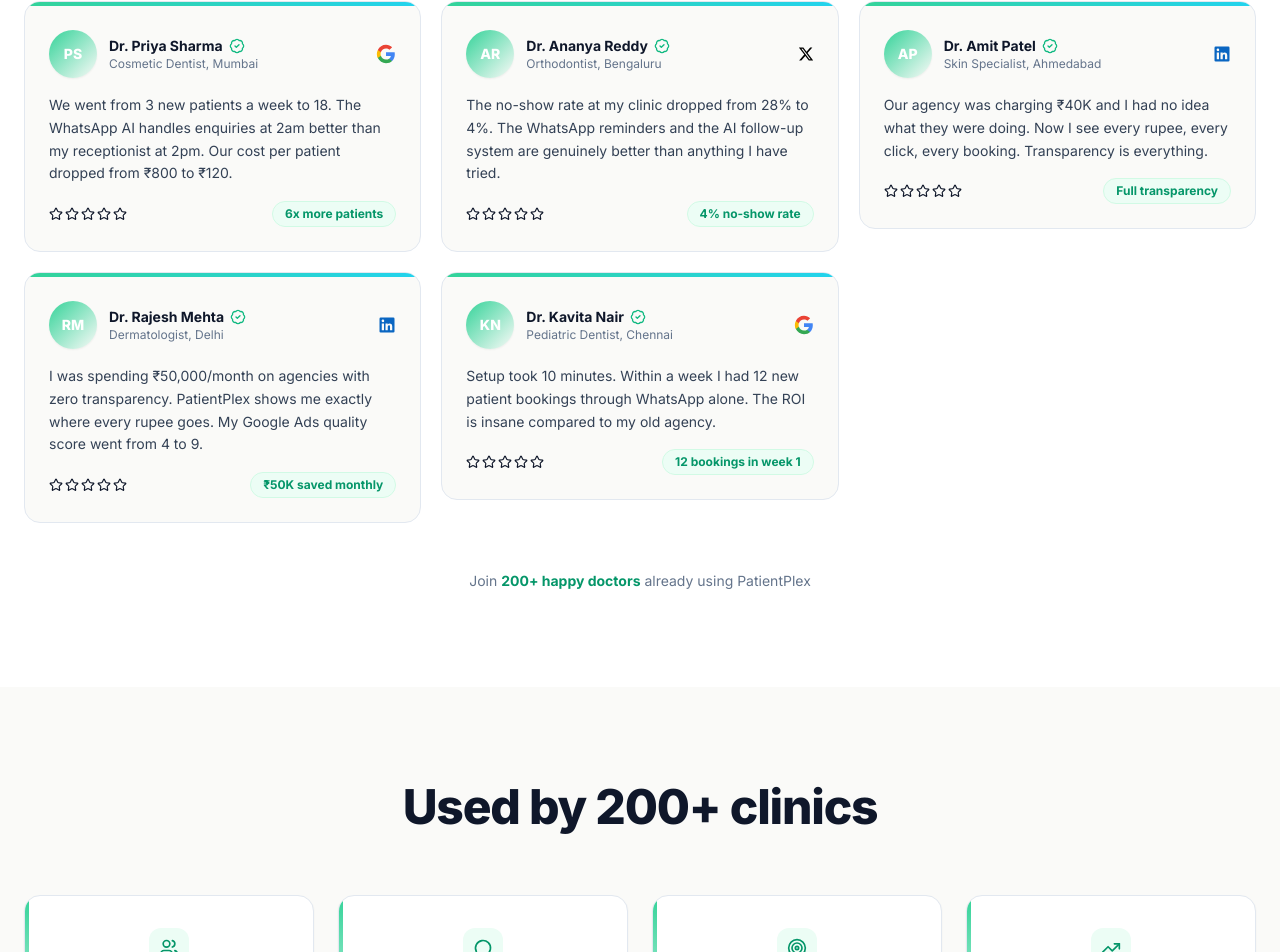
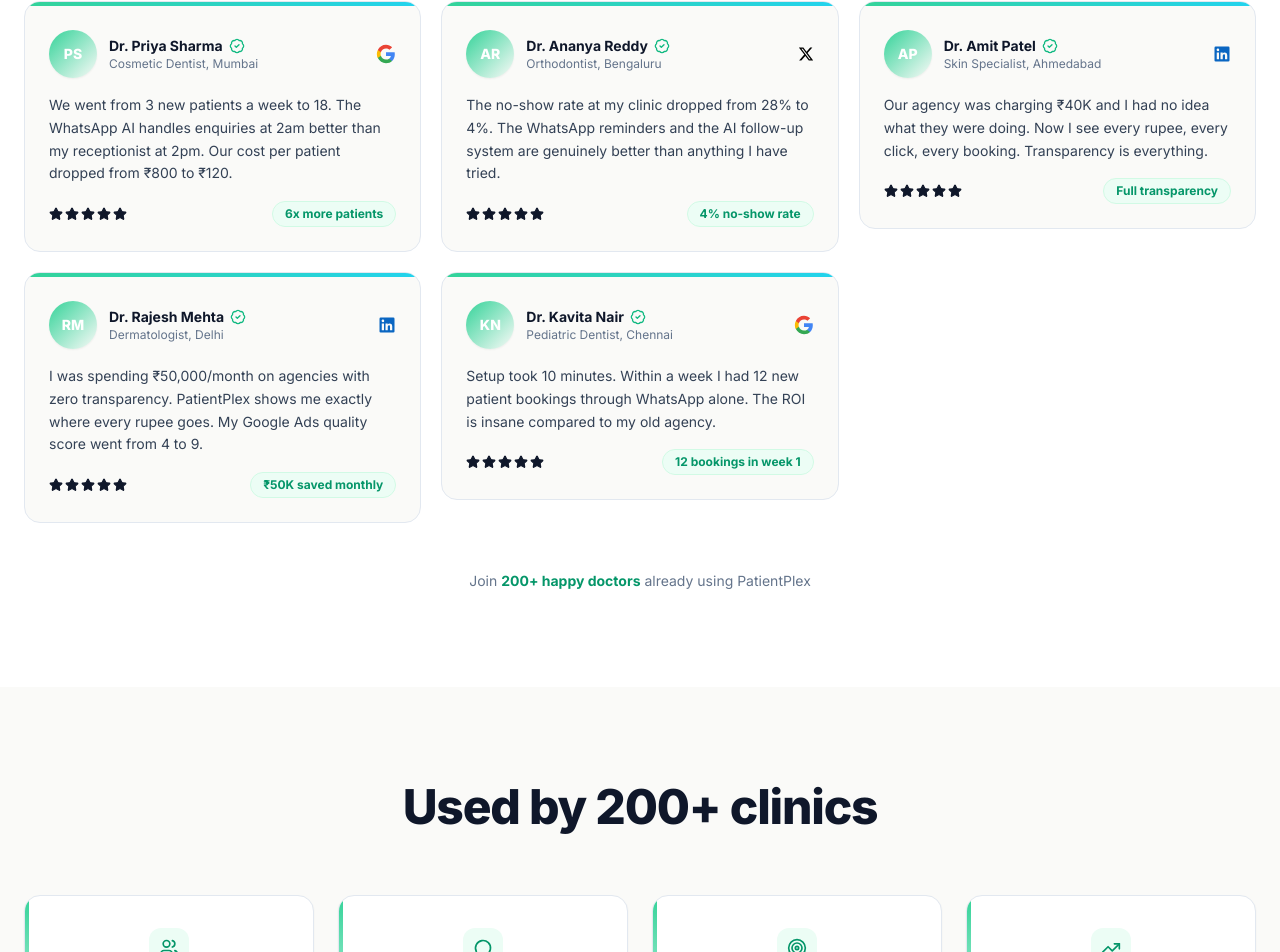
Before and after one commit to dulanitrading-web/patientplex-ai, a Next.js app in the folder frontend/: page / in a window 1280 px wide. Shown: the part 1556-2508 px from the top of the page. Built offline with nearby package versions, Linux system fonts and the light colour scheme; no server answers.

Commit message:
Fix star ratings to render filled using fill=currentColor
Co-Authored-By: Claude Opus 4.6 <noreply@anthropic.com>
Claude-Session: https://claude.ai/code/session_01FRAKyqJzT6n8ZpsX8P77xN

```diff
--- a/frontend/src/app/page.tsx
+++ b/frontend/src/app/page.tsx
@@ -399,7 +399,7 @@ export default function LandingPage() {
                     <p className="text-sm text-slate-700 leading-relaxed mb-4">{t.text}</p>
                     <div className="flex items-center justify-between">
                       <div className="flex items-center gap-0.5">
-                        {[...Array(t.rating)].map((_, j) => <Star key={j} className="w-3.5 h-3.5 fill-amber-400 text-amber-400" />)}
+                        {[...Array(t.rating)].map((_, j) => <Star key={j} className="w-3.5 h-3.5 text-amber-400" fill="currentColor" />)}
                       </div>
                       <span className="text-xs font-bold text-emerald-600 bg-emerald-50 px-3 py-1 rounded-full border border-emerald-100">{t.metric}</span>
                     </div>
```
